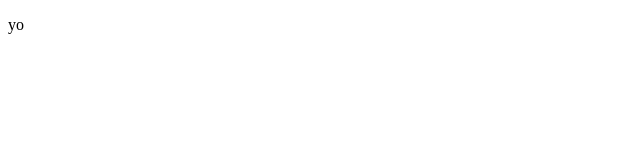
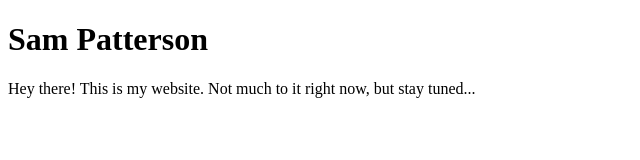
Before and after one commit to spatts3/website, a plain HTML site: page index.html in a window 1280 px wide. Shown: the whole page, without its empty margins (0-640 px from the left). Drawn offline with Linux system fonts and the light colour scheme.

Commit message:
intro changes

```diff
--- a/index.html
+++ b/index.html
@@ -1,10 +1,13 @@
 <!DOCTYPE html>
 <html>
-<head>
+  <head>
     <meta charset="UTF-8" />
     <title>Sam Patterson</title>
-</head>
-<body>
-    <p>yo</p>
-</body>
+  </head>
+  <body>
+    <h1>Sam Patterson</h1>
+    <p>
+      Hey there! This is my website. Not much to it right now, but stay tuned...
+    </p>
+  </body>
 </html>
```
Also changed, not shown: 1 other file.
